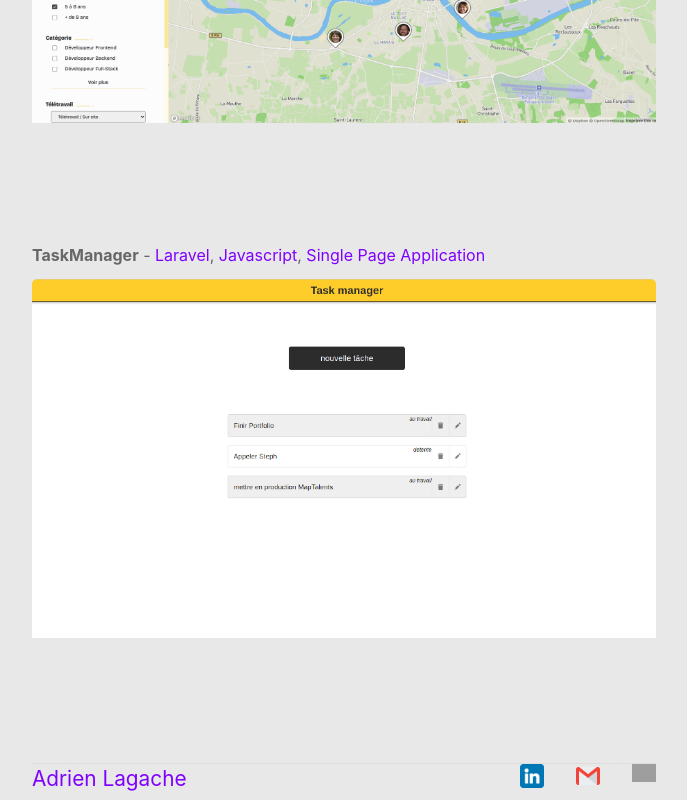
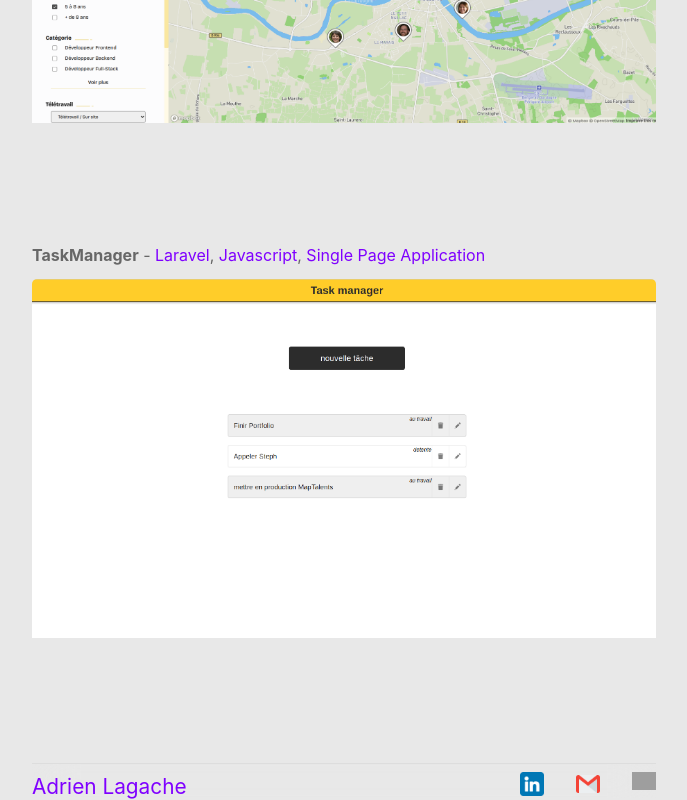
Before and after one commit to AdrienLagache/adrienlagache.github.io, a React (Vite) app: page / in a window 1280 px wide. Shown: the part 1265-2065 px from the top of the page, without its empty margins (296-983 px from the left). Built offline with nearby package versions, Linux system fonts and the light colour scheme; grey boxes are pictures that could not be loaded.

Commit message:
[refactor] change title of head and add padding-top in footer

```diff
--- a/index.html
+++ b/index.html
@@ -6,7 +6,7 @@
     <!-- <link rel="icon" href="/favicon.ico" /> -->
     <!-- <link rel="apple-touch-icon" href="/logo192.png" /> -->
     <!-- <link rel="manifest" href="/manifest.json" /> -->
-    <title>React App with Vite</title>
+    <title>Adrien Lagache</title>
   </head>
   <body>
     <div id="root"></div>
--- a/src/components/Footer/Footer.scss
+++ b/src/components/Footer/Footer.scss
@@ -11,6 +11,7 @@
   border-top: 1px solid v.$header-border-color;
   width: 65%;
   margin: auto;
+  padding-top: calc(0.5 * v.$gap);
 
   h1 {
     font-size: v.$h3-font-size;
```
Also changed, not shown: 4 other files (tests, documents, lock files or other folders).
